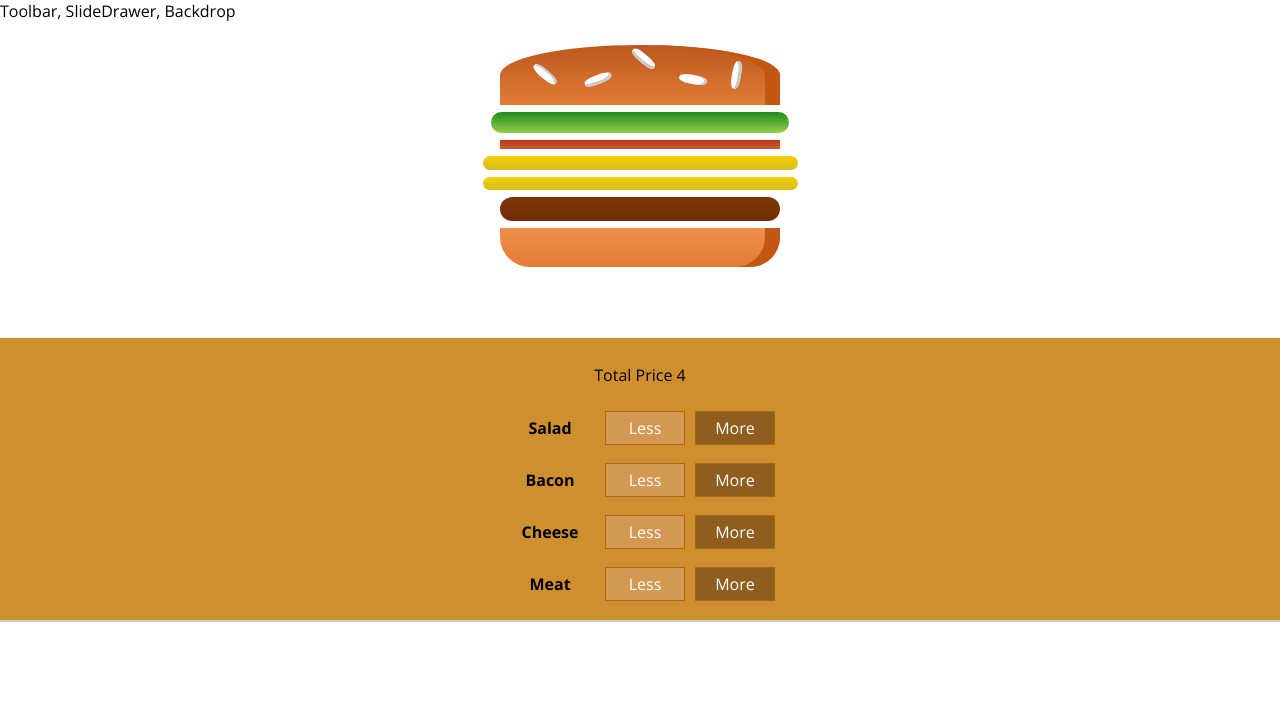
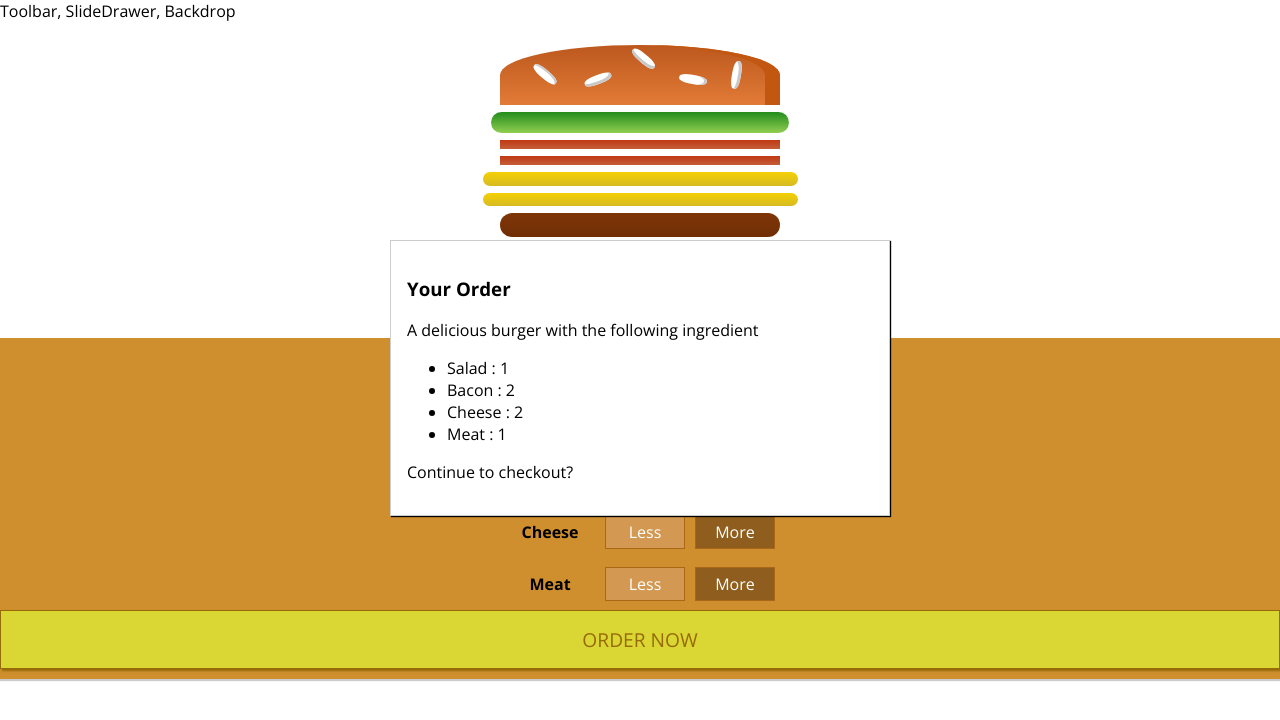
Before and after one commit to ShahabDadKhan/Burger-Builder, a React app: page / in a window 1280 px wide. Shown: the top 720 px of the page. Built offline with nearby package versions, Linux system fonts and the light colour scheme.

Commit message:
showing modal before checkout

```diff
--- a/src/components/Burger/BuildControls/BuildControls.css
+++ b/src/components/Burger/BuildControls/BuildControls.css
@@ -8,3 +8,44 @@
     margin: auto;
     padding: 10px 0px;
 }
+
+.OrderButton {
+    background-color: #DAD735;
+    outline: none;
+    cursor: pointer;
+    border: 1px solid #966909;
+    color: #966909;
+    font-family: inherit;
+    font-size: 1.2em;
+    padding: 15px 30px;
+    box-shadow: 2px 2px 2px #966909;
+}
+
+.OrderButton:hover, .OrderButton:active {
+    background-color: #A0DB41;
+    border: 1px solid #966909;
+    color: #966909;
+}
+
+.OrderButton:disabled {
+    background-color: #C7C6C6;
+    cursor: not-allowed;
+    border: 1px solid #ccc;
+    color: #888888;
+}
+
+.OrderButton:not(:disabled) {
+    animation: enable 0.3s linear;
+}
+
+@keyframes enable {
+    0% {
+        transform: scale(1);
+    }
+    60% {
+        transform: scale(1.1);
+    }
+    100% {
+        transform: scale(1);
+    }
+}
--- a/src/components/Burger/BuildControls/BuildControls.js
+++ b/src/components/Burger/BuildControls/BuildControls.js
@@ -11,7 +11,9 @@
 
 const buildControls = (props) => (
   <div className="BuildControls">
-    <p>Total Price {props.totalPrice}</p>
+    <p>
+      Total Price : <strong> {props.totalPrice.toFixed(2)} </strong>
+    </p>
     {controls.map((ctrl) => (
       <BuildControl
         key={ctrl.label}
@@ -23,6 +25,10 @@
         disabled={props.disabled[ctrl.type]}
       />
     ))}
+
+    <button disabled={props.totalPrice == 0} className="OrderButton">
+      ORDER NOW
+    </button>
   </div>
 );
 
--- /dev/null
+++ b/src/components/Burger/OrderSummery/OrderSummery.js
@@ -0,0 +1,24 @@
+import react from "react";
+import Aux from "../../../hoc/aux";
+
+const orderSummery = (props) => {
+  const ingredientSummery = Object.keys(props.ingredients).map((igKey) => {
+    return (
+      <li key={igKey}>
+        <span style={{ textTransform: "capitalize" }}>
+          {igKey} : {props.ingredients[igKey]}{" "}
+        </span>
+      </li>
+    );
+  });
+  return (
+    <Aux>
+      <h3>Your Order</h3>
+      <p>A delicious burger with the following ingredient</p>
+      <ul>{ingredientSummery}</ul>
+      <p>Continue to checkout?</p>
+    </Aux>
+  );
+};
+
+export default orderSummery;
--- /dev/null
+++ b/src/components/UI/Modal/Modal.css
@@ -0,0 +1,20 @@
+.Modal {
+    position: fixed;
+    z-index: 500;
+    background-color: white;
+    width: 70%;
+    border: 1px solid #ccc;
+    box-shadow: 1px 1px 1px black;
+    padding: 16px;
+    left: 15%;
+    top: 30%;
+    box-sizing: border-box;
+    transition: all 0.3s ease-out;
+}
+
+@media (min-width: 600px) {
+    .Modal {
+        width: 500px;
+        left: calc(50% - 250px);
+    }
+}
--- /dev/null
+++ b/src/components/UI/Modal/Modal.js
@@ -0,0 +1,6 @@
+import react from "react";
+import "./Modal.css";
+
+const modal = (props) => <div className="Modal">{props.children}</div>;
+
+export default modal;
--- a/src/container/BurgerBuilde/BurgerBuilder.js
+++ b/src/container/BurgerBuilde/BurgerBuilder.js
@@ -2,23 +2,25 @@
 import Aux from "../../hoc/aux";
 import Burger from "../../components/Burger/Burger";
 import BuildControls from "../../components/Burger/BuildControls/BuildControls";
+import Modal from "../../components/UI/Modal/Modal";
+import OrderSummery from "../../components/Burger/OrderSummery/OrderSummery";
 
 const INGREDIENT_PRICES = {
-  salad: 0.5,
-  cheese: 0.4,
-  meat: 1.3,
-  bacon: 0.7,
+  salad: 5,
+  cheese: 7,
+  meat: 20,
+  bacon: 3,
 };
 
 class BurgerBuilder extends Component {
   state = {
     ingredients: {
       salad: 1,
-      bacon: 1,
+      bacon: 2,
       cheese: 2,
       meat: 1,
     },
-    totalPrice: 4,
+    totalPrice: 45,
   };
 
   addIngredientHandler = (type) => {
@@ -59,11 +61,13 @@
     };
 
     for (let key in disabledInfo) {
-      console.log("Keys", disabledInfo[key]);
       disabledInfo[key] = disabledInfo[key] <= 0;
     }
     return (
       <Aux>
+        <Modal>
+          <OrderSummery ingredients={this.state.ingredients} />
+        </Modal>
         <Burger ingredients={this.state.ingredients} />
         {/* <div>Build Controls</div> */}
         <BuildControls
```
Also changed, not shown: src/components/UI/BackDrop/BackDrop.js (added).
